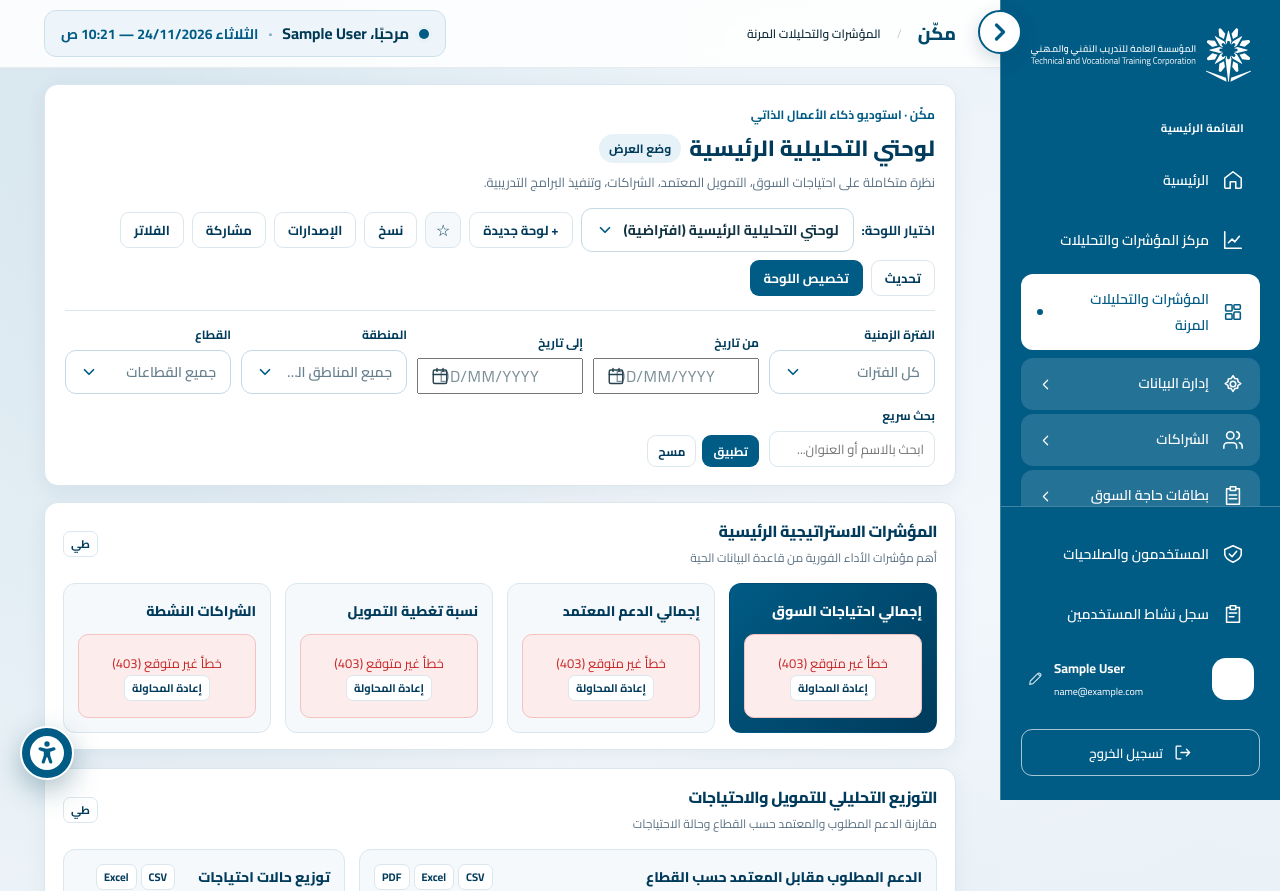
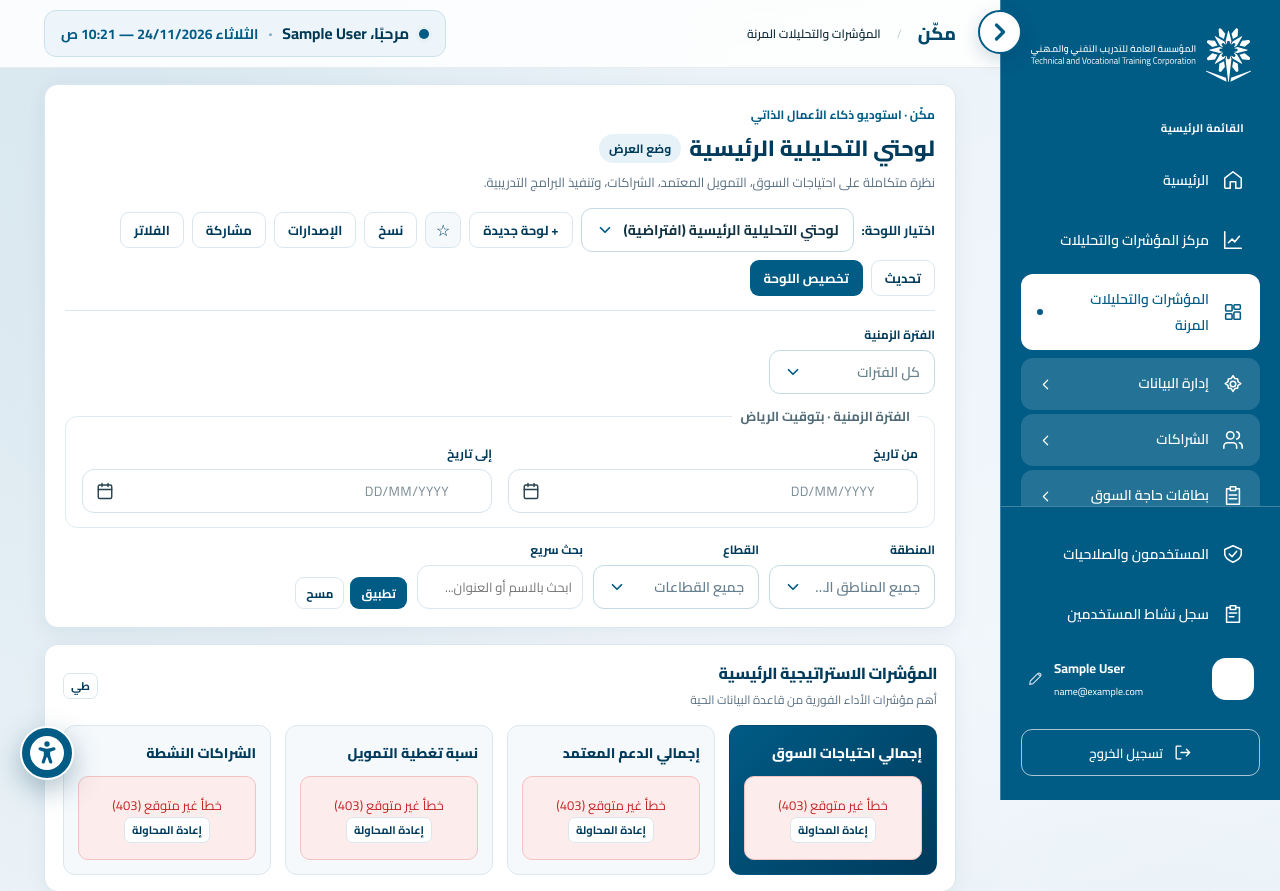
Before and after one commit to marwannofal/makken, a Django app: page /flexible-analytics/ in a window 1280 px wide. Shown: the top 891 px of the page. Run offline with Django 5.2, Linux system fonts and the light colour scheme; the visitor is signed in with stand-in values (Sample User, id 1); data comes from the database, SQL or seed files in the repository; data that the repository does not hold is empty; parts of the project's set-up code (start-up, migrations or seed data) failed here and were passed over; some libraries are stand-ins or nearby versions.

Commit message:
style(flex_analytics): match activity date-range fieldset and rounded date inputs

```diff
--- a/flex_analytics/static/flex_analytics/flex_analytics.css
+++ b/flex_analytics/static/flex_analytics/flex_analytics.css
@@ -900,3 +900,59 @@ textarea.flex-input {
 .flex-toolbar {
   align-items: center;
 }
+
+/* Match /access-control/activity/ date range design */
+.flex-date-range {
+  grid-column: 1 / -1;
+  border: 1px solid #e0eaee;
+  border-radius: 12px;
+  padding: 14px 16px;
+  min-width: 0;
+  margin: 0;
+  background: #fff;
+}
+
+.flex-date-range legend {
+  font-weight: 700;
+  font-size: 13px;
+  color: #526b77;
+  padding-inline: 8px;
+}
+
+.flex-date-grid {
+  display: grid;
+  grid-template-columns: repeat(2, minmax(0, 1fr));
+  gap: 16px;
+}
+
+.flex-studio .mk-date-field > input.mk-date-display {
+  height: 44px;
+  border: 1px solid #d5e2ea;
+  border-radius: 12px;
+  background: #fff;
+  color: var(--fx-text);
+  font-family: inherit;
+  font-size: 13.5px;
+  padding-inline-start: 14px;
+  padding-inline-end: 42px;
+  box-sizing: border-box;
+  transition: border-color 0.15s ease, box-shadow 0.15s ease;
+}
+
+.flex-studio .mk-date-field > input.mk-date-display:focus {
+  outline: none;
+  border-color: var(--fx-primary);
+  box-shadow: 0 0 0 3px rgba(0, 91, 133, 0.12);
+}
+
+.flex-filters-bar .flex-input,
+.flex-filters-bar .flex-select {
+  height: 44px;
+  border-radius: 12px;
+}
+
+@media (max-width: 720px) {
+  .flex-date-grid {
+    grid-template-columns: 1fr;
+  }
+}
--- a/flex_analytics/templates/flex_analytics/index.html
+++ b/flex_analytics/templates/flex_analytics/index.html
@@ -4,9 +4,9 @@
 {% block title %}المؤشرات والتحليلات المرنة | مكّن{% endblock %}
 
 {% block extra_head %}
-  <link rel="stylesheet" href="{% static 'flex_analytics/flex_analytics.css' %}?v=20261124-2">
-  <script src="{% static 'flex_analytics/flex_charts.js' %}?v=20261124-2" defer></script>
-  <script src="{% static 'flex_analytics/flex_studio.js' %}?v=20261124-2" defer></script>
+  <link rel="stylesheet" href="{% static 'flex_analytics/flex_analytics.css' %}?v=20261124-3">
+  <script src="{% static 'flex_analytics/flex_charts.js' %}?v=20261124-3" defer></script>
+  <script src="{% static 'flex_analytics/flex_studio.js' %}?v=20261124-3" defer></script>
 {% endblock %}
 
 {% block content %}
@@ -75,6 +75,9 @@
           <option value="ytd">منذ بداية العام</option>
         </select>
       </div>
+      <fieldset class="flex-date-range">
+        <legend>الفترة الزمنية · بتوقيت الرياض</legend>
+        <div class="flex-date-grid">
           <div class="flex-filter-field">
             <label for="gf-date-from">من تاريخ</label>
             <input type="date" id="gf-date-from" class="flex-input">
@@ -83,6 +86,8 @@
             <label for="gf-date-to">إلى تاريخ</label>
             <input type="date" id="gf-date-to" class="flex-input">
           </div>
+        </div>
+      </fieldset>
       <div class="flex-filter-field">
         <label for="gf-region">المنطقة</label>
         <select id="gf-region" class="flex-select">
```
Lines whose indentation alone changed are shown as unchanged.
